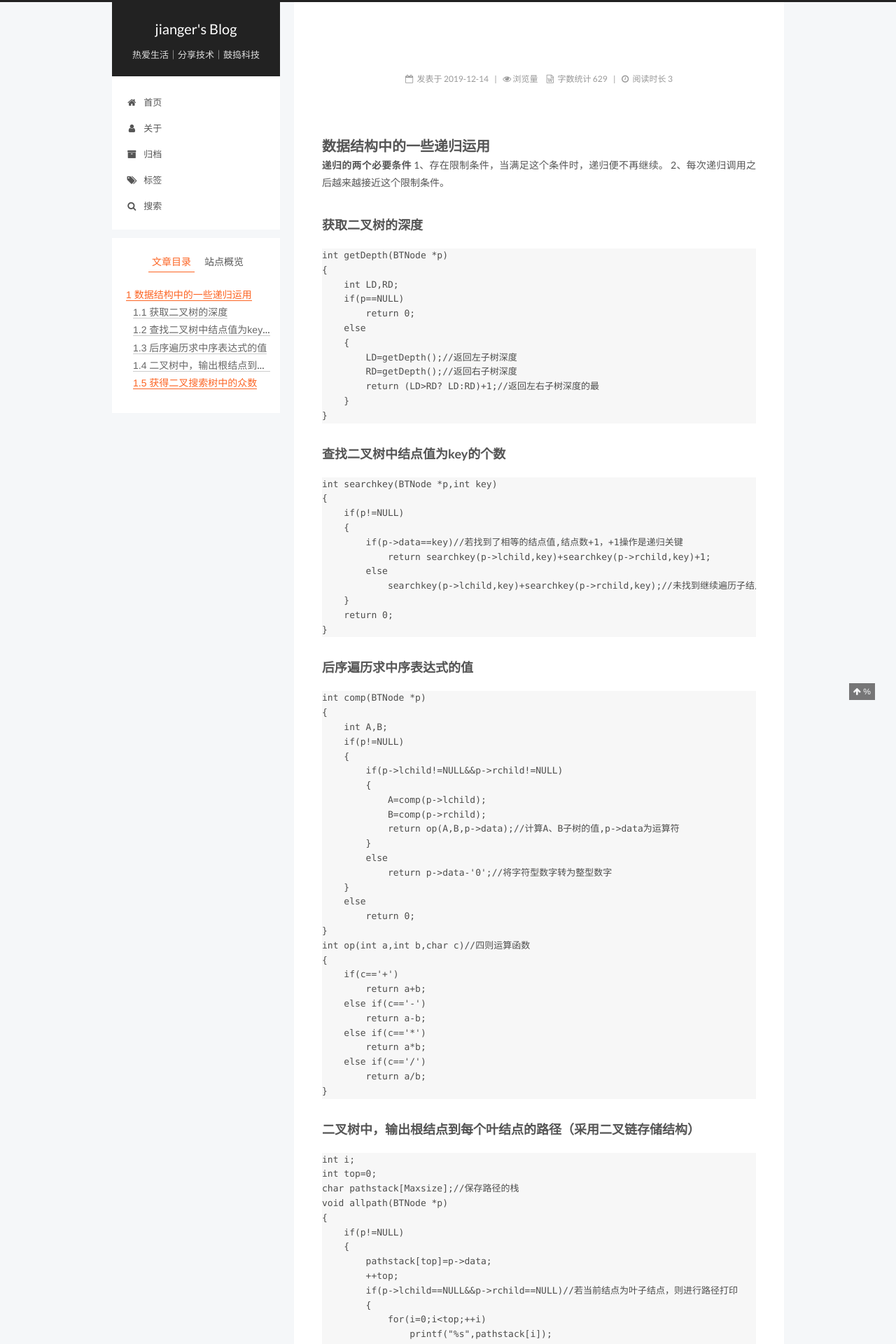
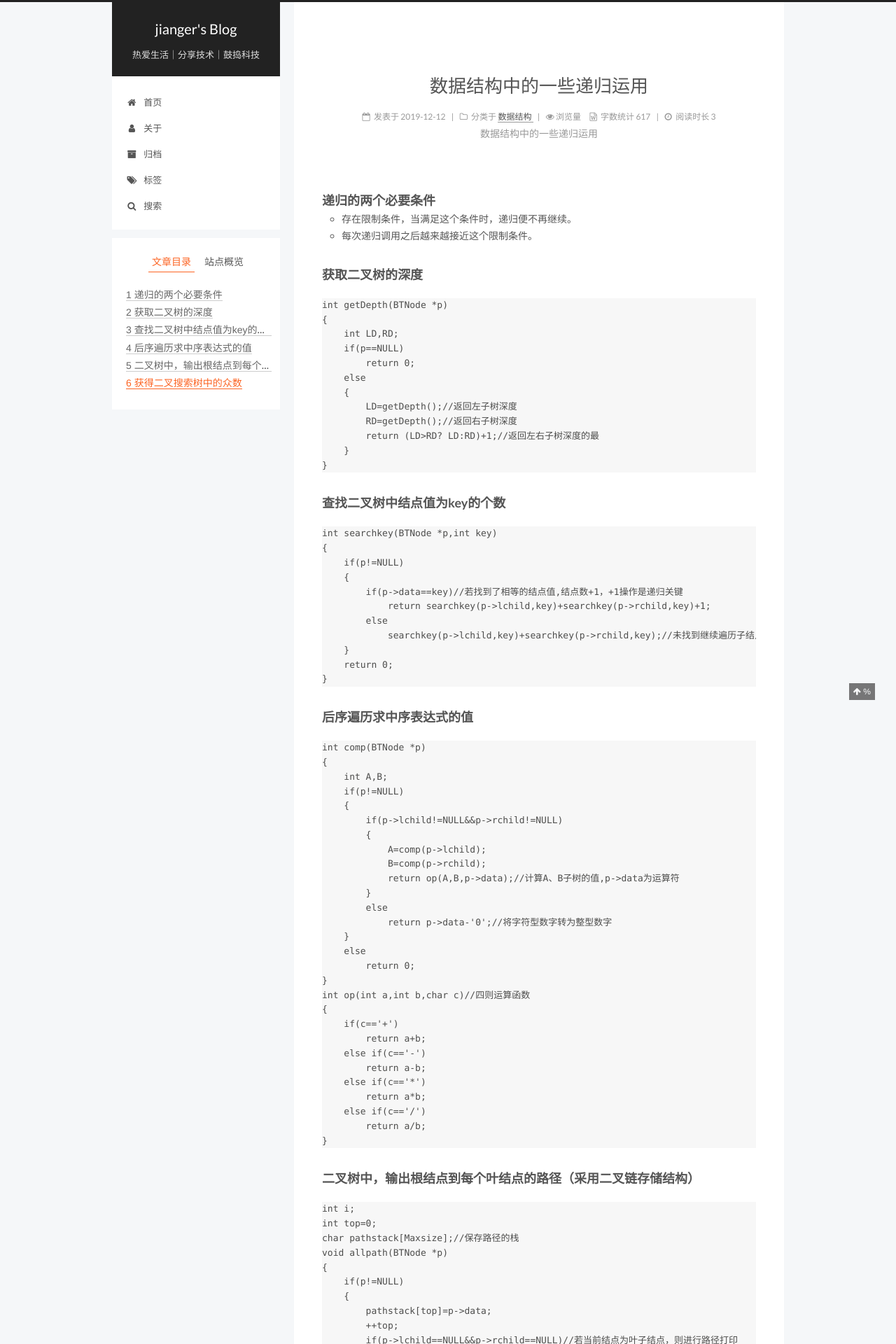
Before and after one commit to jiangsang/jiangsang.github.io, a Jekyll site: the page built from _posts/2019-12-12-对二叉树的操作.md, in a window 1280 px wide. Shown: the top 1920 px of the page at 70% size. Built offline with Jekyll 4.4.1, drawn with Linux system fonts in a browser that asks for light colours; comment, search, counter and statistics services are not loaded; some of the changed lines change nothing that is shown.

Commit message:
修复显示bug

```diff
--- a/_posts/2019-12-12-对二叉树的操作.md
+++ b/_posts/2019-12-12-对二叉树的操作.md
@@ -1,8 +1,6 @@
 ---
 title: 数据结构中的一些递归运用
-description: 递归的两个必要条件
-1、存在限制条件，当满足这个条件时，递归便不再继续。
-2、每次递归调用之后越来越接近这个限制条件。
+description: 数据结构中的一些递归运用
 categories:
  - 数据结构
 tags:
@@ -11,13 +9,10 @@ tags:
 
 ---
 
+### 递归的两个必要条件
 
-
-## 数据结构中的一些递归运用
-
-**递归的两个必要条件**
-1、存在限制条件，当满足这个条件时，递归便不再继续。
-2、每次递归调用之后越来越接近这个限制条件。
+- 存在限制条件，当满足这个条件时，递归便不再继续。
+- 每次递归调用之后越来越接近这个限制条件。
 
 ### 获取二叉树的深度
 
```
